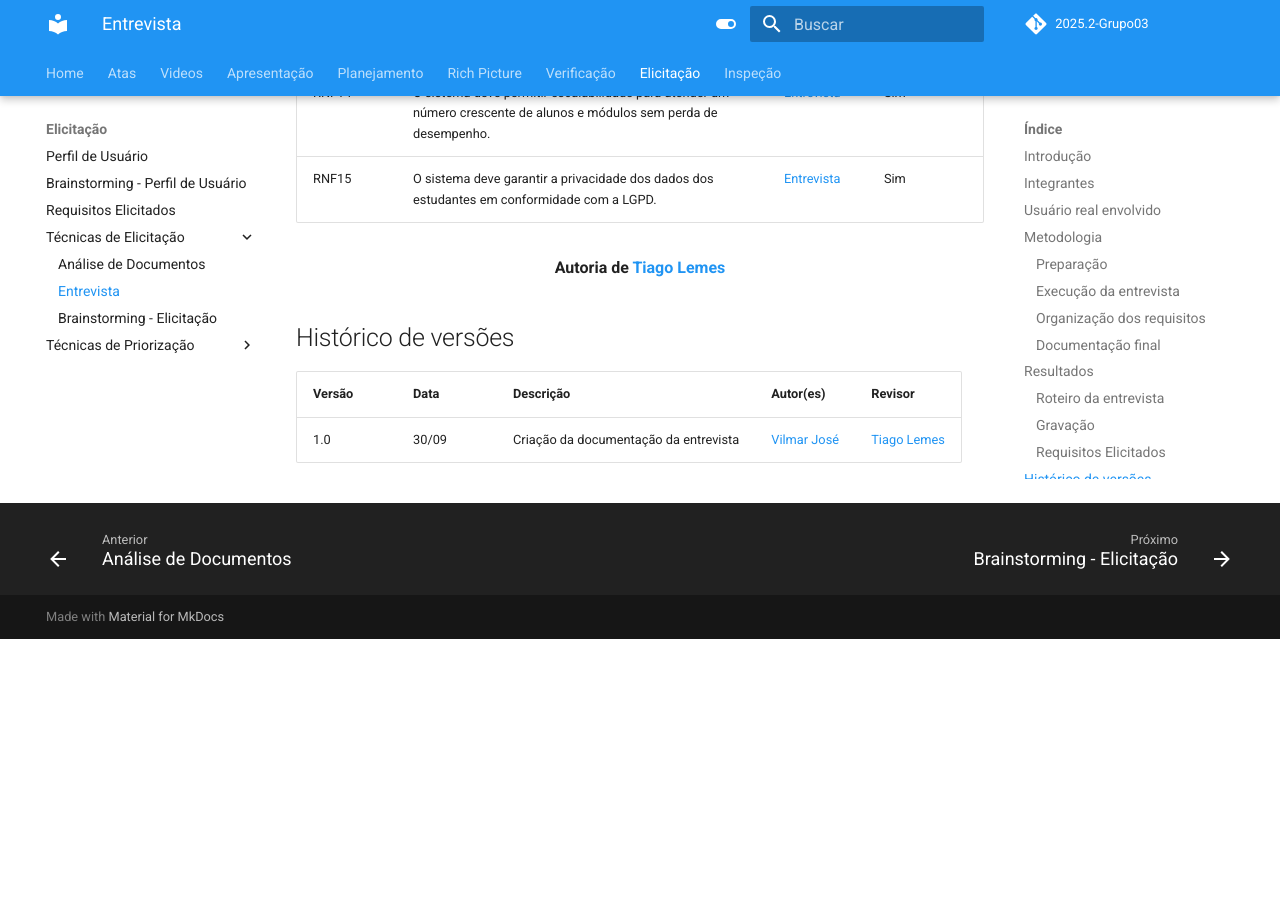
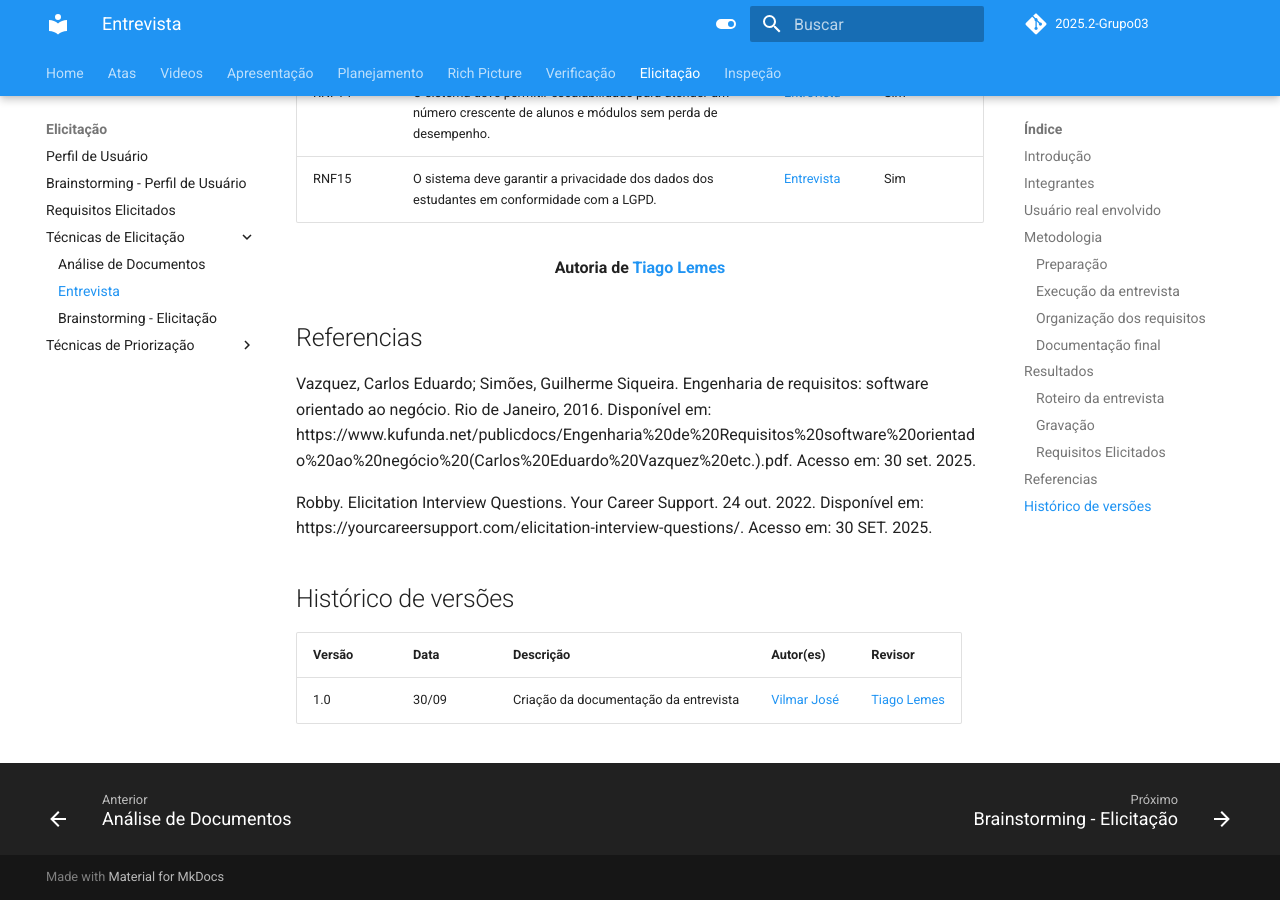
Before and after one commit to Requisitos-de-Software/2025.2-Grupo03, an MkDocs documentation site: the page built from docs/Elicitacao/entrevista.md, in a window 1280 px wide and 900 px high, scrolled down 4305 px. Built offline with MkDocs 1.6.1 and Material for MkDocs 9.7.7, drawn with Linux system fonts in a browser that asks for light colours; comment, search, counter and statistics services are not loaded; before the commit the page ends 4944 px from its top, so only the background shows below that.

Commit message:
Update entrevista.md

```diff
--- a/docs/Elicitacao/entrevista.md
+++ b/docs/Elicitacao/entrevista.md
@@ -104,6 +104,12 @@ A tabela 3 apresenta os requistos funcionais extraidos e a tabela 4 apresenta os
 
 <div align="center"><strong>Autoria de <a href="https://github.com/TiagoTeixeira-2005">Tiago Lemes</a></strong></div>
 
+## Referencias
+
+Vazquez, Carlos Eduardo; Simões, Guilherme Siqueira. Engenharia de requisitos: software orientado ao negócio. Rio de Janeiro, 2016. Disponível em: https://www.kufunda.net/publicdocs/Engenharia%20de%20Requisitos%20software%20orientado%20ao%20negócio%20(Carlos%20Eduardo%20Vazquez%20etc.).pdf. Acesso em: 30 set. 2025.
+
+Robby. Elicitation Interview Questions. Your Career Support. 24 out. 2022. Disponível em: https://yourcareersupport.com/elicitation-interview-questions/. Acesso em: 30 SET. 2025.
+
 ## Histórico de versões
 | Versão | Data | Descrição | Autor(es) | Revisor |
 |------------|----------|---------------|---------------|-----------------|
```
